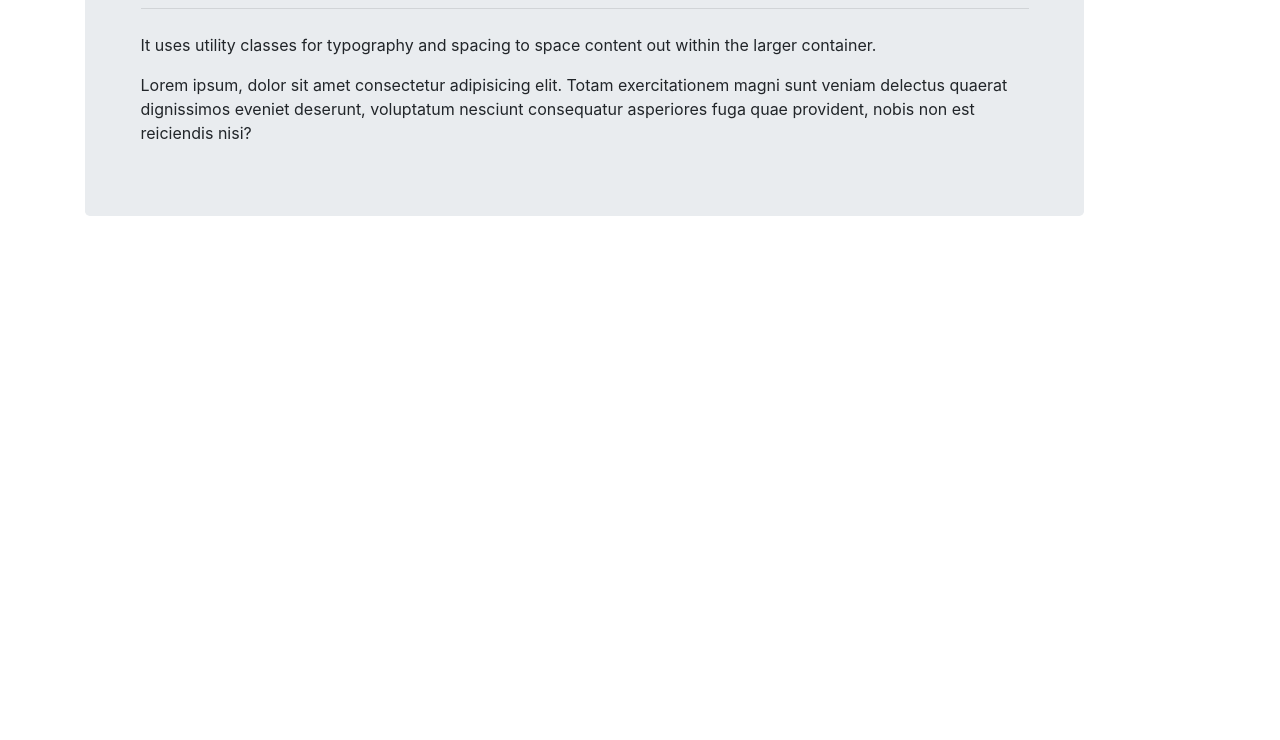
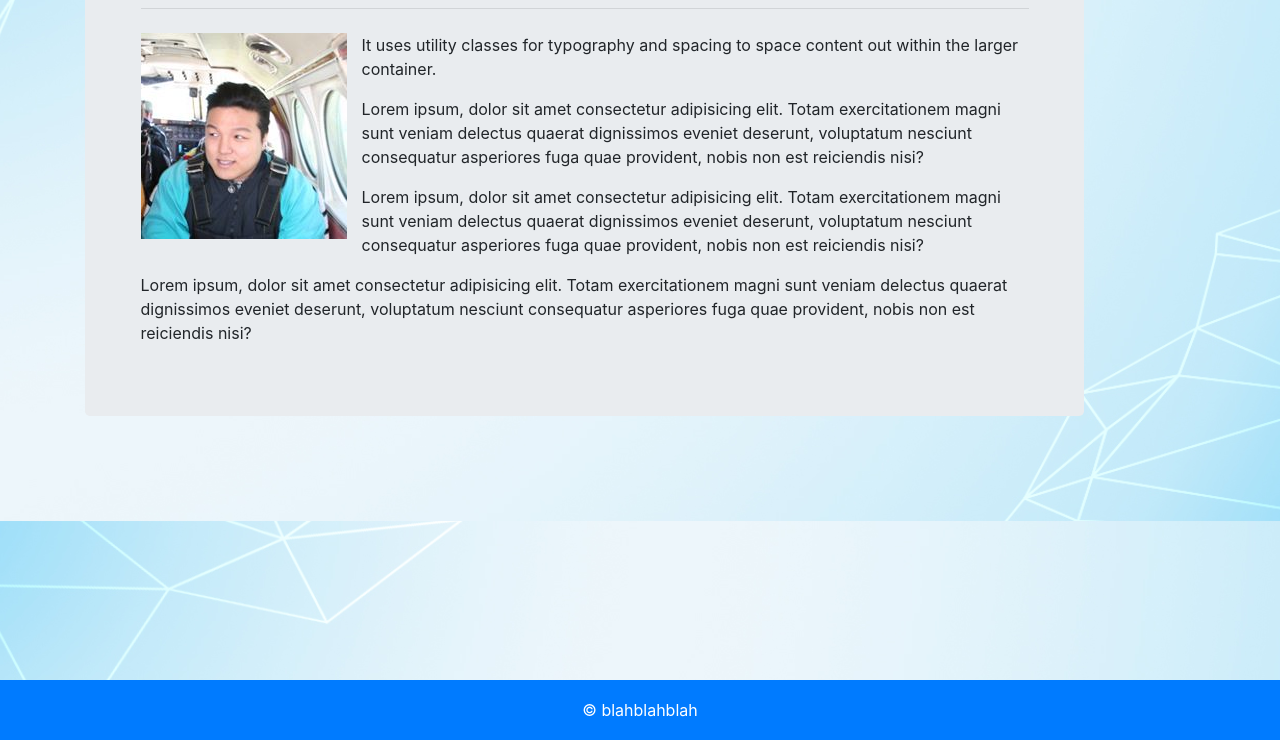
Before and after one commit to ekim0480/homework-02, a plain HTML site: page index.html in a window 1280 px wide. Shown: the part 279-1019 px from the top of the page. Before the commit the page ends 800 px from the top, so only its background shows below. Drawn offline with nearby package versions, Linux system fonts and the light colour scheme.

Commit message:
added bg img. completed index. footers on all

```diff
--- a/Assets/styles.css
+++ b/Assets/styles.css
@@ -1,3 +1,14 @@
+/* position, padding, and min-height needed to make footer work */
+body {
+    position: relative;
+    background-image: url(./Images/bodybg.jpg);
+    background-repeat: no-repeat;
+    background-attachment: fixed;
+    background-size: cover;
+    padding-bottom: 60px;
+    min-height: 100vh;
+}
+
 .navbar {
     min-height: 80px;
 }
@@ -6,6 +17,22 @@
 .jumbotron {
     margin-top: 10%;
     margin-right: 10%;
+}
+
+.selfportrait {
+    float: left;
+    margin-right: 15px;
+}
+
+/* CSS to make footer go all the way to the bottom of page, relative to body */
+footer {
+    position: absolute;
+    bottom: 0;
+    width: 100%;
+    color: white;
+    text-align: center;
+    height: 60px;
+    line-height: 60px;
 }
 
 /* further adjustments to jumbotron margins for when navbar collapses */
@@ -20,4 +47,5 @@
 @media (min-width: 576px) {
     .jumbotron {
     padding: 5%;
+    }
 }
--- a/index.html
+++ b/index.html
@@ -49,14 +49,20 @@
       </nav>
     </header>
     <main>
-        <div class="container">
+        <div class="container" style="height: 100vh;">
             <div class="jumbotron">
                 <h1>About Me</h1>
                 <hr class="my-4">
+                <img class="selfportrait" src="./Assets/Images/selfportrait.jpg" alt="Picture of me getting ready to skydive.">
                 <p>It uses utility classes for typography and spacing to space content out within the larger container.</p>
+                <p>Lorem ipsum, dolor sit amet consectetur adipisicing elit. Totam exercitationem magni sunt veniam delectus quaerat dignissimos eveniet deserunt, voluptatum nesciunt consequatur asperiores fuga quae provident, nobis non est reiciendis nisi?</p>
+                <p>Lorem ipsum, dolor sit amet consectetur adipisicing elit. Totam exercitationem magni sunt veniam delectus quaerat dignissimos eveniet deserunt, voluptatum nesciunt consequatur asperiores fuga quae provident, nobis non est reiciendis nisi?</p>
                 <p>Lorem ipsum, dolor sit amet consectetur adipisicing elit. Totam exercitationem magni sunt veniam delectus quaerat dignissimos eveniet deserunt, voluptatum nesciunt consequatur asperiores fuga quae provident, nobis non est reiciendis nisi?</p>
             </div>
         </div>
     </main>
+    <footer class="bg-primary">
+      &copy; blahblahblah
+    </footer>
   </body>
 </html>
```
Also changed, not shown: contact.html (+3 -0 lines), portfolio.html (+3 -0 lines), Assets/Images/bodybg.jpg (added), Assets/Images/selfportrait.jpg (added).
